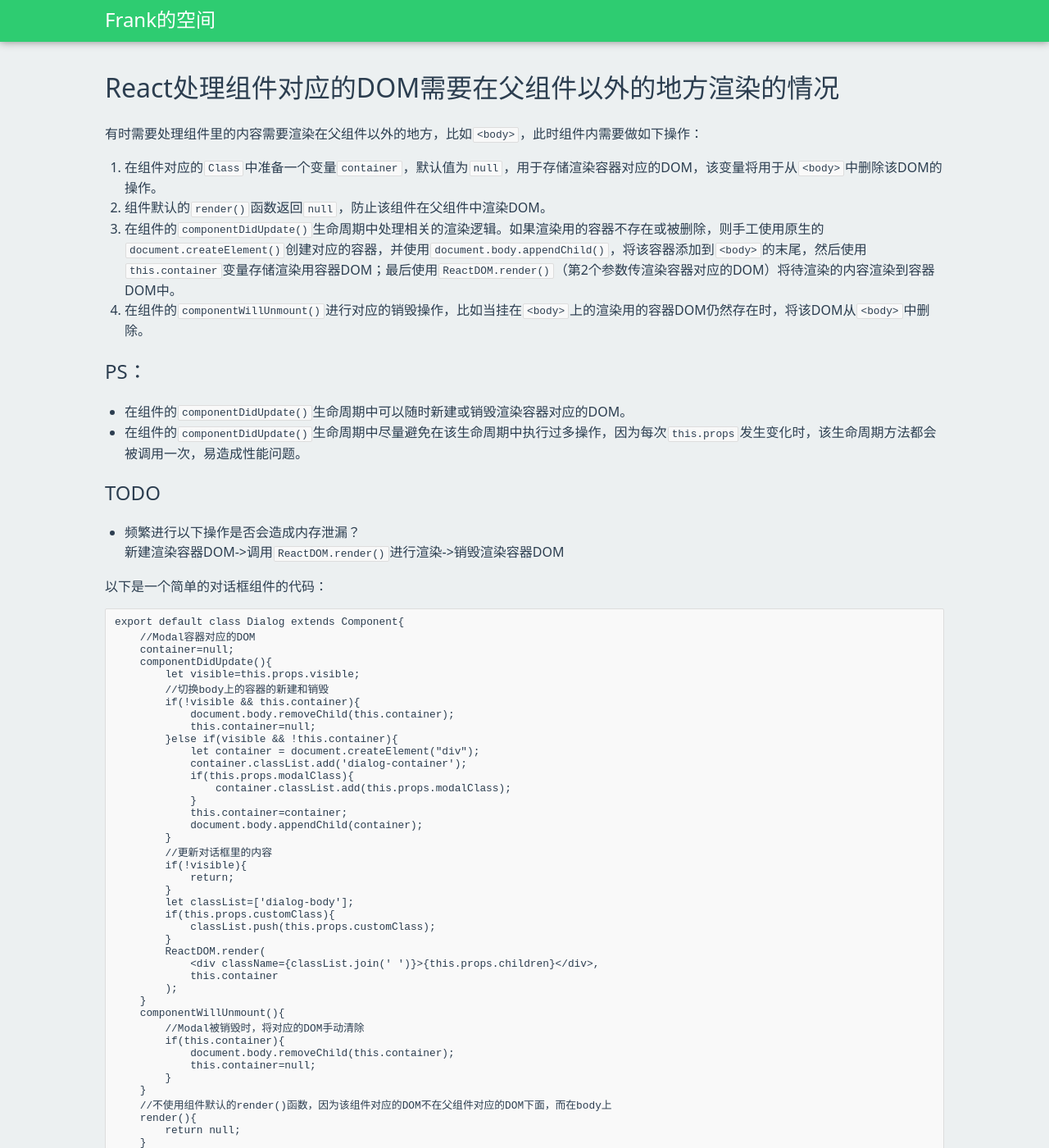
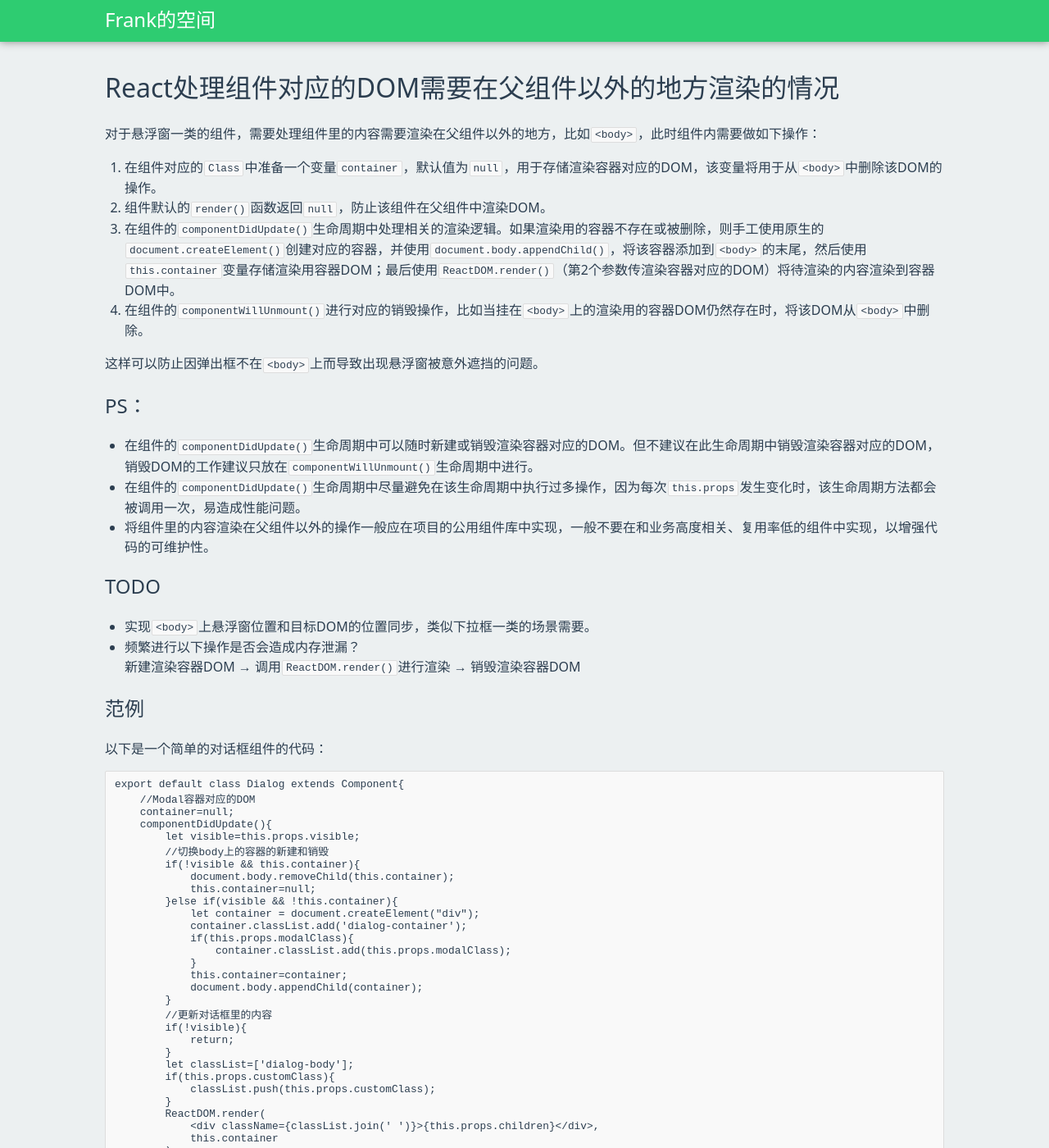
Before and after one commit to frank-deng/frank-deng, a Jekyll site: the page built from _posts/2021-07-01-react-render-body.md, in a window 1280 px wide and 1400 px high. Shown: the whole window at 82% size. Built offline with Jekyll 4.4.1, drawn with Linux system fonts in a browser that asks for light colours.

Commit message:
Post updated

```diff
--- a/_posts/2021-07-01-react-render-body.md
+++ b/_posts/2021-07-01-react-render-body.md
@@ -4,24 +4,31 @@ title: "React处理组件对应的DOM需要在父组件以外的地方渲染的
 tags: [HTML, JavaScript, React.js]
 ---
 
-有时需要处理组件里的内容需要渲染在父组件以外的地方，比如`<body>`，此时组件内需要做如下操作：
+对于悬浮窗一类的组件，需要处理组件里的内容需要渲染在父组件以外的地方，比如`<body>`，此时组件内需要做如下操作：
 
 1. 在组件对应的`Class`中准备一个变量`container`，默认值为`null`，用于存储渲染容器对应的DOM，该变量将用于从`<body>`中删除该DOM的操作。
 2. 组件默认的`render()`函数返回`null`，防止该组件在父组件中渲染DOM。
 3. 在组件的`componentDidUpdate()`生命周期中处理相关的渲染逻辑。如果渲染用的容器不存在或被删除，则手工使用原生的`document.createElement()`创建对应的容器，并使用`document.body.appendChild()`，将该容器添加到`<body>`的末尾，然后使用`this.container`变量存储渲染用容器DOM；最后使用`ReactDOM.render()`（第2个参数传渲染容器对应的DOM）将待渲染的内容渲染到容器DOM中。
 4. 在组件的`componentWillUnmount()`进行对应的销毁操作，比如当挂在`<body>`上的渲染用的容器DOM仍然存在时，将该DOM从`<body>`中删除。
 
+这样可以防止因弹出框不在`<body>`上而导致出现悬浮窗被意外遮挡的问题。
+
 PS：
 ----
 
-* 在组件的`componentDidUpdate()`生命周期中可以随时新建或销毁渲染容器对应的DOM。
+* 在组件的`componentDidUpdate()`生命周期中可以随时新建或销毁渲染容器对应的DOM。但不建议在此生命周期中销毁渲染容器对应的DOM，销毁DOM的工作建议只放在`componentWillUnmount()`生命周期中进行。
 * 在组件的`componentDidUpdate()`生命周期中尽量避免在该生命周期中执行过多操作，因为每次`this.props`发生变化时，该生命周期方法都会被调用一次，易造成性能问题。
+* 将组件里的内容渲染在父组件以外的操作一般应在项目的公用组件库中实现，一般不要在和业务高度相关、复用率低的组件中实现，以增强代码的可维护性。
 
 TODO
 ----
 
+* 实现`<body>`上悬浮窗位置和目标DOM的位置同步，类似下拉框一类的场景需要。
 * 频繁进行以下操作是否会造成内存泄漏？
-  新建渲染容器DOM->调用`ReactDOM.render()`进行渲染->销毁渲染容器DOM
+  新建渲染容器DOM → 调用`ReactDOM.render()`进行渲染 → 销毁渲染容器DOM
+
+范例
+----
 
 以下是一个简单的对话框组件的代码：
 
```
